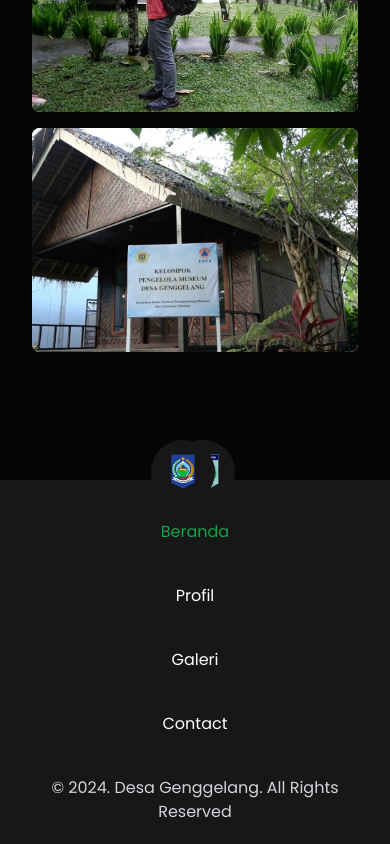
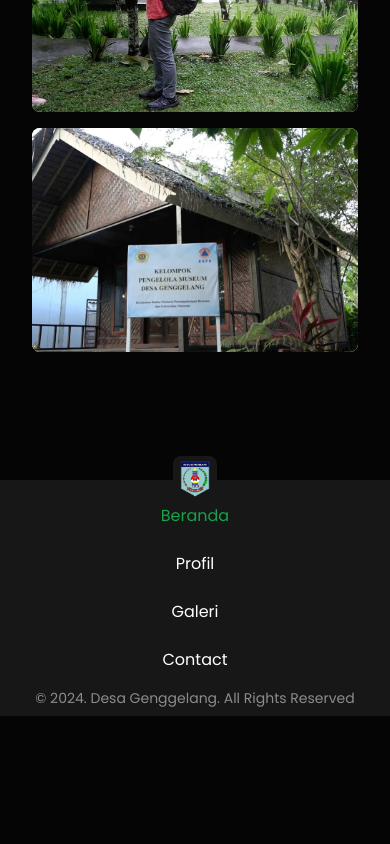
Before and after one commit to bangchand/playit-competition, a React (Vite) app: page / in a window 390 px wide. Shown: the part 7636-8480 px from the top of the page. After the commit the page ends 8352 px from the top, so only its background shows below. Built offline with nearby package versions, Linux system fonts and the light colour scheme; the HTML template or start-up script is replaced by a standard one.

Commit message:
update footer responsive and delete ntb logo at footer

```diff
--- a/src/components/Footer.tsx
+++ b/src/components/Footer.tsx
@@ -18,20 +18,21 @@ const Footer = ({ className }: footerType) => {
 
   return (
     <>
-      <footer className={`relative ${className} bg-neutral-900 px-4 pt-10`}>
-        <div className="absolute -top-10 left-[52%] h-16 w-16 -translate-x-1/2 rounded-full bg-neutral-900 p-2">
+      <footer
+        className={`relative ${className} bg-neutral-900 px-6 pt-6 sm:pt-10`}
+      >
+        <div className="w-full h-11 absolute left-0 -top-6 flex justify-center items-center">
+          <div className="h-full bg-neutral-900 rounded-lg">
             <img
               className="h-full object-contain"
               src="logogenggelang.png"
               alt=""
             />
           </div>
-        <div className="absolute -top-10 left-[47%] h-16 w-16 -translate-x-1/2 rounded-full bg-neutral-900 px-5 py-3 p-2">
-          <img className="h-full object-contain" src="logontb.svg" alt="" />
         </div>
         <Nav
           aria-label="Footer Navigation"
-          className="mx-auto justify-center mb-5 flex max-w-lg flex-col gap-10 text-center sm:flex-row sm:text-left"
+          className="mx-auto justify-center flex max-w-lg flex-col gap-6 sm:gap-10 text-center sm:flex-row sm:text-left"
         >
           <Link
             to="/"
@@ -62,7 +63,7 @@ const Footer = ({ className }: footerType) => {
             Contact
           </Link>
         </Nav>
-        <p className="py-5 text-center text-gray-300">
+        <p className="pb-2 pt-4 text-center text-[rgba(255,255,255,0.5)] text-sm">
           © {currentYear}. Desa Genggelang. All Rights Reserved
         </p>
       </footer>
```
Also changed, not shown: public/logontb.png. Lines whose indentation alone changed are shown as unchanged.
